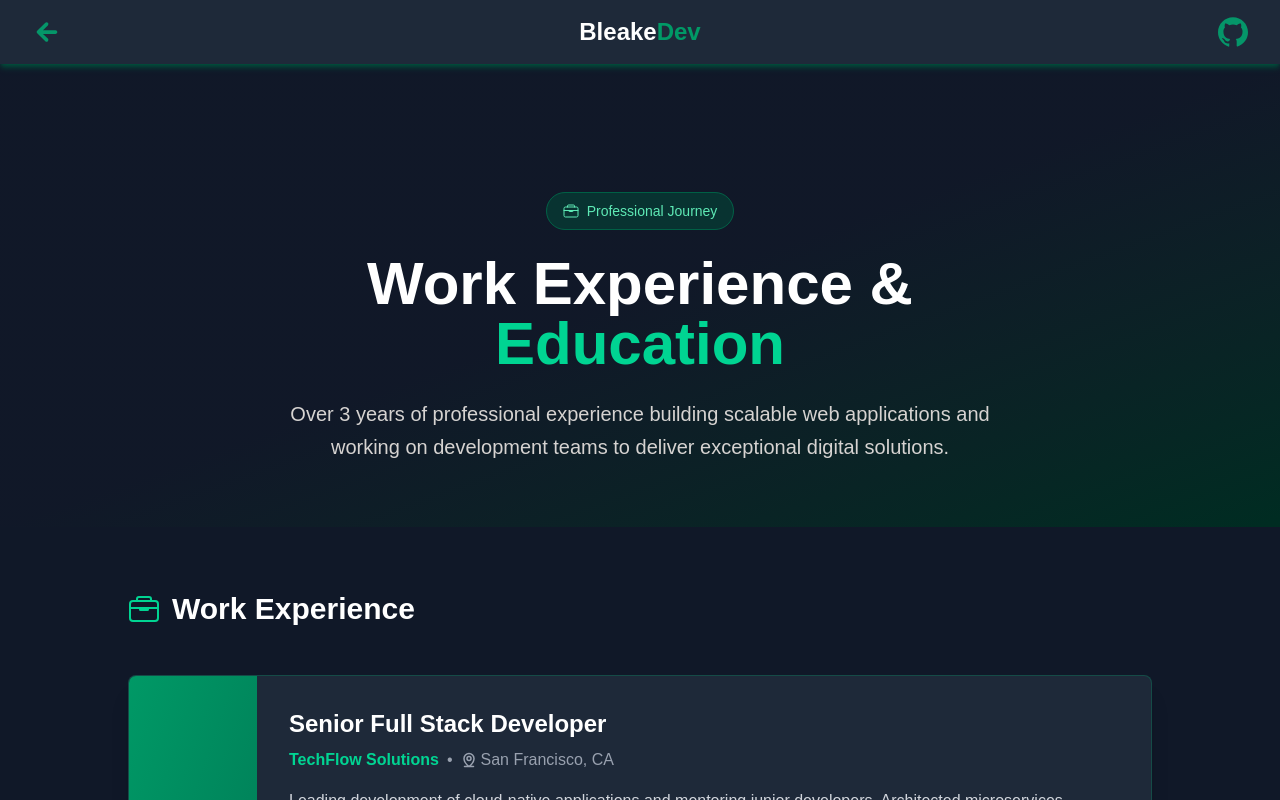
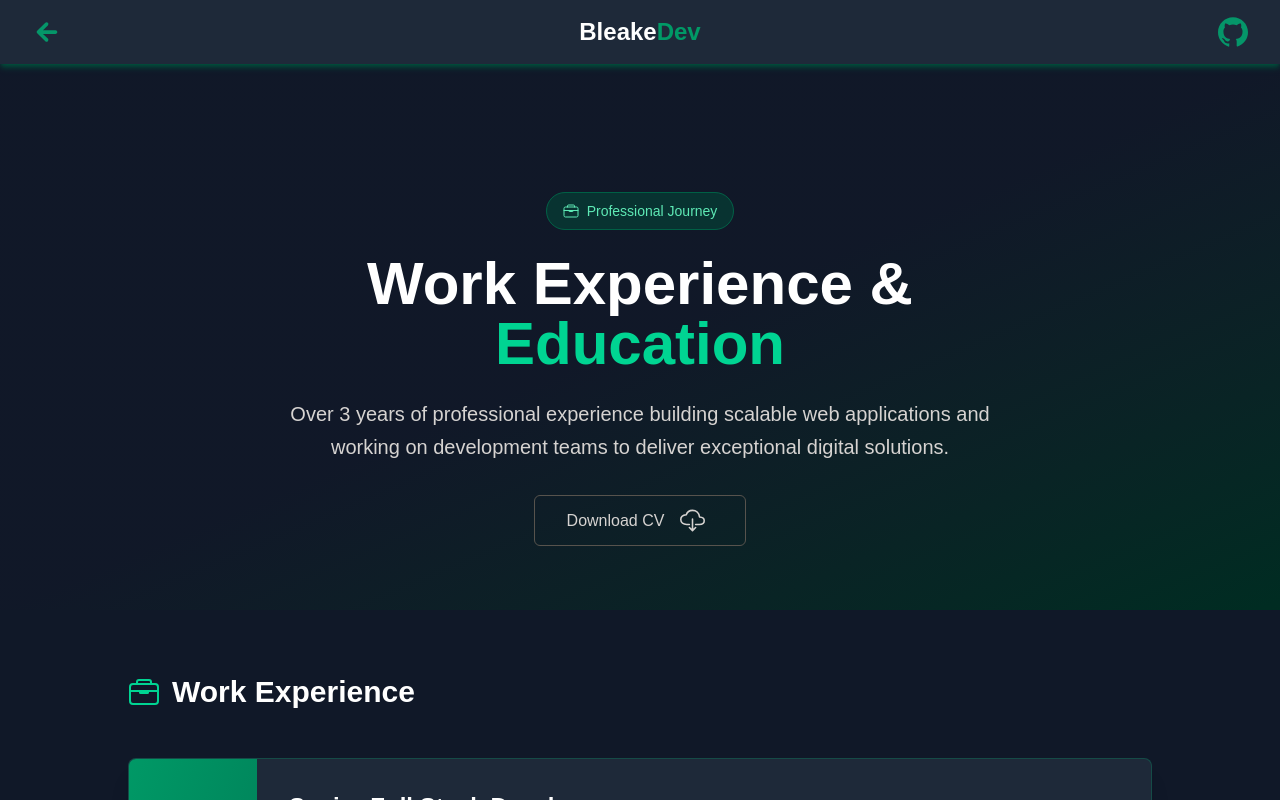
Before and after one commit to Ianbleake/BleakeDev, a Next.js app: page /experience in a window 1280 px wide. Shown: the top 800 px of the page. Built offline with nearby package versions, Linux system fonts and the light colour scheme.

Commit message:
fix: add download button to experience page

```diff
--- /dev/null
+++ b/src/app/experience/components/downloadCV.tsx
@@ -0,0 +1,25 @@
+import Button from "@/components/ui/button";
+import React from "react";
+import { IoCloudDownloadOutline } from "react-icons/io5";
+
+export default function DownloadCv(): React.ReactElement {
+
+  const handleDownloadCV = () => {
+    const link = document.createElement("a");
+    link.href = "/downloads/cv.pdf";
+    link.download = "IvanRangelCV.pdf";
+    document.body.appendChild(link);
+    link.click();
+    document.body.removeChild(link);
+  };
+
+  return (
+    <Button
+      onClick={handleDownloadCV}
+      className="border-stone-600 text-stone-300 hover:text-white hover:bg-emerald-500/30 px-8 py-3 bg-transparent cursor-pointer flex items-center gap-4"
+    >
+      Download CV
+      <IoCloudDownloadOutline size={25} className="mr-2" />
+    </Button>
+  );
+}
--- a/src/app/experience/components/hero.tsx
+++ b/src/app/experience/components/hero.tsx
@@ -1,22 +1,30 @@
 import React from "react";
 import { IoBriefcaseOutline } from "react-icons/io5";
+import DownloadCv from "./downloadCV";
 
 export default function Hero(): React.ReactElement {
   return (
     <section className="pt-32 pb-16 px-6 bg-gradient-to-br from-gray-900 via-gray-900 to-emerald-950">
       <div className="max-w-6xl mx-auto text-center">
+
         <div className="inline-flex items-center bg-emerald-900/50 text-emerald-300 px-4 py-2 rounded-full text-sm font-medium mb-6 border border-emerald-800">
           <IoBriefcaseOutline className="w-4 h-4 mr-2" />
           Professional Journey
         </div>
+
         <h1 className="text-5xl lg:text-6xl font-bold text-white mb-6">
           Work Experience &
           <span className="text-emerald-400 block">Education</span>
         </h1>
+
         <p className="text-xl text-stone-300 max-w-3xl mx-auto leading-relaxed">
           Over 3 years of professional experience building scalable web applications
           and working on development teams to deliver exceptional digital solutions.
         </p>
+
+        <div className="w-full flex items-center justify-center mt-8">
+          <DownloadCv/>
+        </div>
       </div>
     </section>
   );
--- a/src/components/home/Introduction/components/actionButtons.tsx
+++ b/src/components/home/Introduction/components/actionButtons.tsx
@@ -2,28 +2,18 @@
 
 import React from "react";
 import Button from "@/components/ui/button";
-import { IoCloudDownloadOutline } from "react-icons/io5";
 
 export default function ActionButtons(): React.ReactElement {
 
-  const handleDownloadCV = () => {
-    const link = document.createElement("a");
-    link.href = "/downloads/cv.pdf"; // archivo dentro de /public/downloads/
-    link.download = "IvanRangelCV.pdf";
-    document.body.appendChild(link);
-    link.click();
-    document.body.removeChild(link);
-  };
-
   return (
     <div className="flex flex-col sm:flex-row items-center justify-center md:justify-start gap-4">
-      <Button label="Explore My Projects" isLink={true} route="/proyects"className="px-8 py-3"/>
+      <Button label="Explore My Projects" isLink={true} route="/proyects" className="px-8 py-3 cursor-pointer"/>
       <Button
-        onClick={handleDownloadCV}
-        className="border-stone-600 text-stone-300 hover:text-white hover:bg-emerald-500/30 px-8 py-3 bg-transparent cursor-pointer flex items-center gap-4"
+        isLink
+        route="/experience"
+        className="border-stone-600 hover:border-white/30 text-stone-300 hover:text-white hover:bg-emerald-500/30 px-8 py-3 bg-transparent cursor-pointer flex items-center gap-4"
       >
-        Download CV
-        <IoCloudDownloadOutline size={25} className="mr-2" />
+        View Experience
       </Button>
     </div>
   );
--- a/src/components/ui/button.tsx
+++ b/src/components/ui/button.tsx
@@ -30,7 +30,7 @@ export default function Button({
   disabled = false,
 }: ButtonProps): React.ReactElement {
   const baseStyle =
-    "inline-flex items-center gap-2 rounded-md py-2 px-4 transition font-medium";
+    "inline-flex items-center gap-2 rounded-md py-2 px-4 transition font-medium cursor-pointer";
 
   const variants: Record<string, string> = {
     primary:
```
